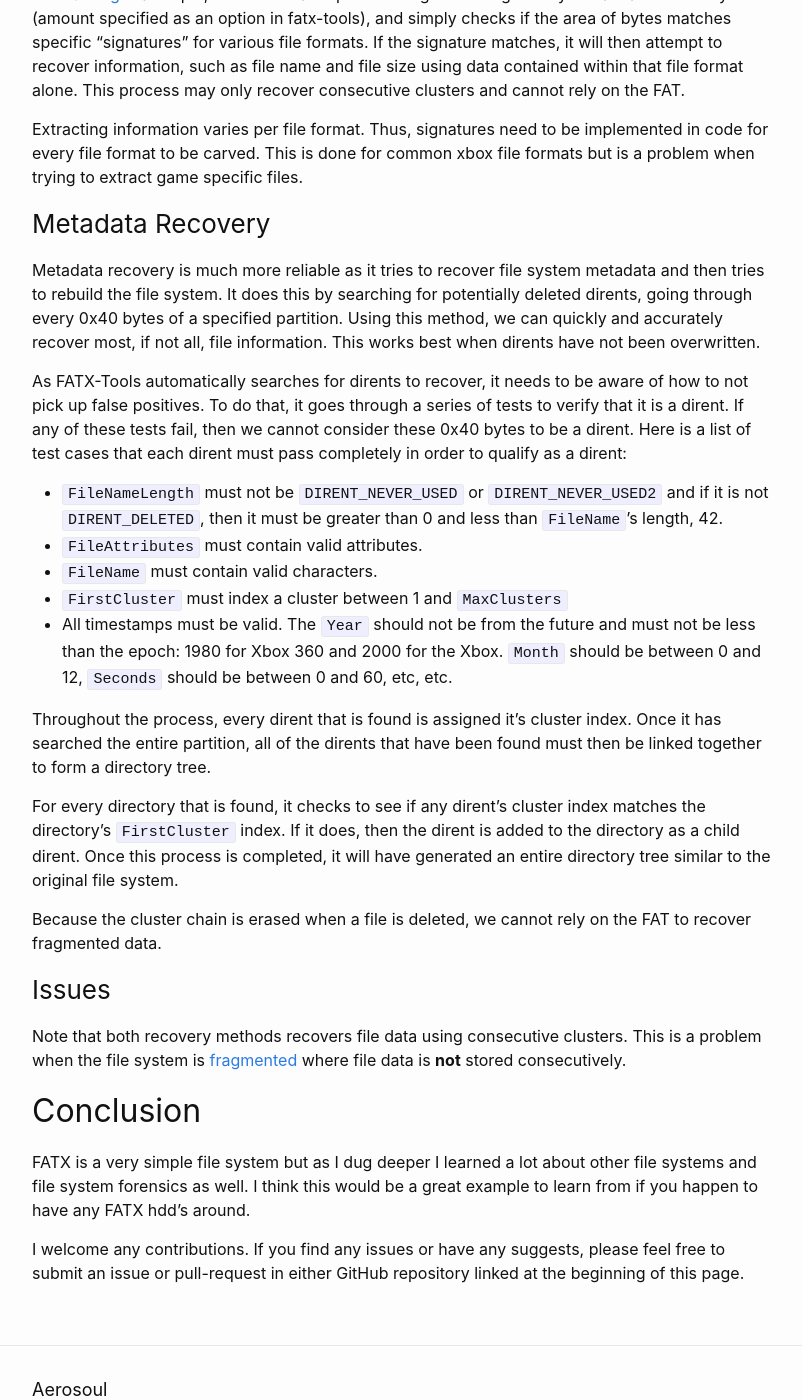
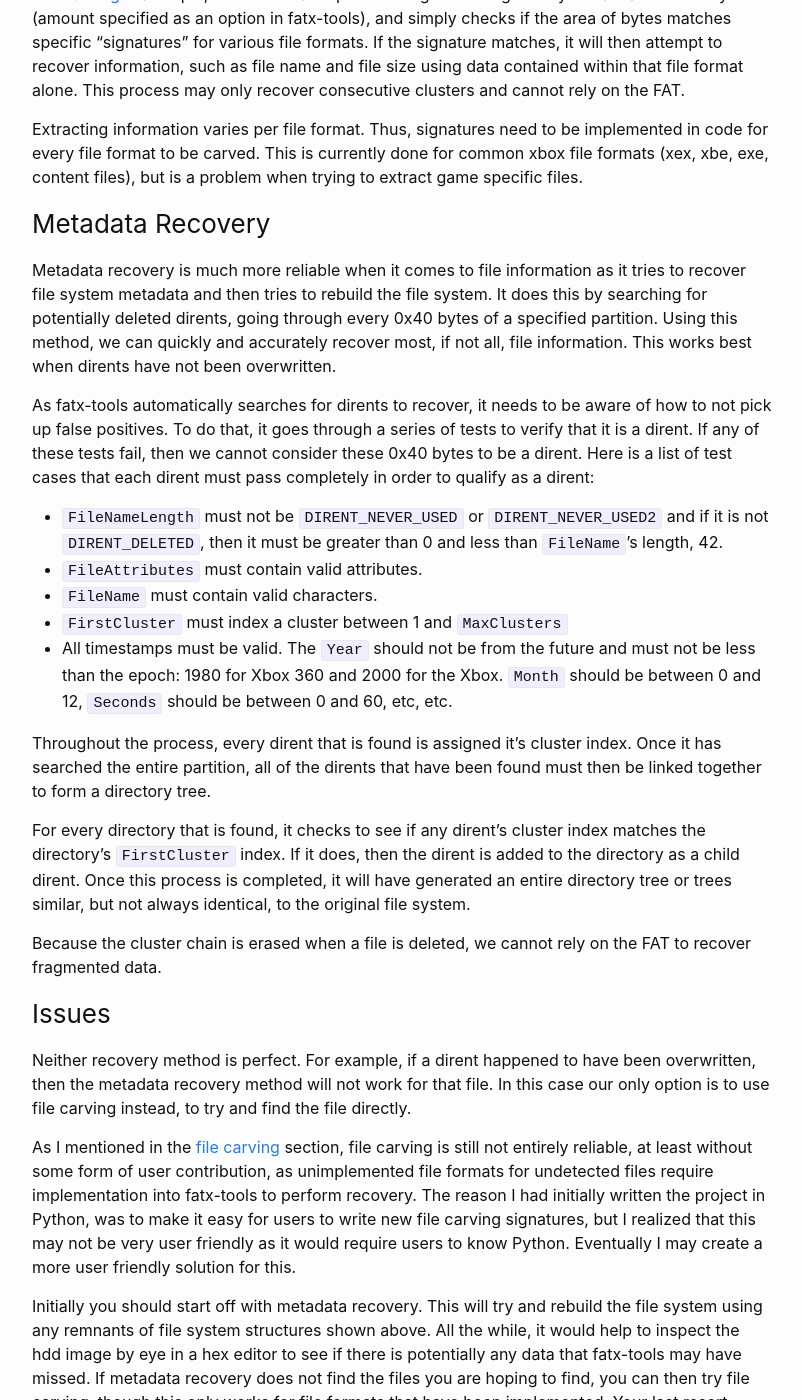
Before and after one commit to aerosoul94/aerosoul94.github.io, a Jekyll site: the page built from _posts/2020-02-24-fatx-reading-and-recovery.md, in a window 1280 px wide and 1400 px high, scrolled down 9302 px. Shown: the whole window, without its empty margins (238-1040 px from the left). Built offline with Jekyll 4.4.1, drawn with Linux system fonts in a browser that asks for light colours; some of the changed text lies outside the part shown.

Commit message:
Update 2020-02-24-fatx-reading-and-recovery.md

```diff
--- a/_posts/2020-02-24-fatx-reading-and-recovery.md
+++ b/_posts/2020-02-24-fatx-reading-and-recovery.md
@@ -7,7 +7,7 @@ tags: [xbox, forensics]
 author: aerosoul
 ---
 
-This is a write up for the data recovery tools I created for the Xbox and the Xbox 360. My goal is try and give users a greater understanding into how these tools work so that they may possibly be improved upon or just as an aid for doing manual data recovery. I will cover the FATX file system and methods for data recovery. There are currently two open source repositories on my GitHub for FATX-Tools.
+This is a write up for the data recovery tools I created for the Xbox and the Xbox 360. My goal is try and give users a greater understanding into how these tools work so that they may possibly be improved upon or just as an aid for doing manual data recovery. I will cover the FATX file system and methods for data recovery. There are currently two open source repositories on my GitHub for fatx-tools.
 
 <b>Python</b>: [fatx-tools](https://github.com/aerosoul94/fatx-tools)
 
@@ -289,12 +289,12 @@ There are two methods of data recovery implemented in fatx-tools: file carving a
 ### File Carving
 [File carving](https://en.wikipedia.org/wiki/File_carving) is a simple, but less reliable process. It goes through every certain amount of bytes (amount specified as an option in fatx-tools), and simply checks if the area of bytes matches specific "signatures" for various file formats. If the signature matches, it will then attempt to recover information, such as file name and file size using data contained within that file format alone. This process may only recover consecutive clusters and cannot rely on the FAT.
 
-Extracting information varies per file format. Thus, signatures need to be implemented in code for every file format to be carved. This is done for common xbox file formats but is a problem when trying to extract game specific files.
+Extracting information varies per file format. Thus, signatures need to be implemented in code for every file format to be carved. This is currently done for common xbox file formats (xex, xbe, exe, content files), but is a problem when trying to extract game specific files.
 
 ### Metadata Recovery
-Metadata recovery is much more reliable as it tries to recover file system metadata and then tries to rebuild the file system. It does this by searching for potentially deleted dirents, going through every 0x40 bytes of a specified partition. Using this method, we can quickly and accurately recover most, if not all, file information. This works best when dirents have not been overwritten.
+Metadata recovery is much more reliable when it comes to file information as it tries to recover file system metadata and then tries to rebuild the file system. It does this by searching for potentially deleted dirents, going through every 0x40 bytes of a specified partition. Using this method, we can quickly and accurately recover most, if not all, file information. This works best when dirents have not been overwritten.
 
-As FATX-Tools automatically searches for dirents to recover, it needs to be aware of how to not pick up false positives. To do that, it goes through a series of tests to verify that it is a dirent. If any of these tests fail, then we cannot consider these 0x40 bytes to be a dirent. Here is a list of test cases that each dirent must pass completely in order to qualify as a dirent:
+As fatx-tools automatically searches for dirents to recover, it needs to be aware of how to not pick up false positives. To do that, it goes through a series of tests to verify that it is a dirent. If any of these tests fail, then we cannot consider these 0x40 bytes to be a dirent. Here is a list of test cases that each dirent must pass completely in order to qualify as a dirent:
 
 * `FileNameLength` must not be `DIRENT_NEVER_USED` or `DIRENT_NEVER_USED2` and if it is not `DIRENT_DELETED`, then it must be greater than 0 and less than `FileName`'s length, 42.
 * `FileAttributes` must contain valid attributes.
@@ -304,14 +304,22 @@ As FATX-Tools automatically searches for dirents to recover, it needs to be awar
 
 Throughout the process, every dirent that is found is assigned it's cluster index. Once it has searched the entire partition, all of the dirents that have been found must then be linked together to form a directory tree.
 
-For every directory that is found, it checks to see if any dirent's cluster index matches the directory's `FirstCluster` index. If it does, then the dirent is added to the directory as a child dirent. Once this process is completed, it will have generated an entire directory tree similar to the original file system.
+For every directory that is found, it checks to see if any dirent's cluster index matches the directory's `FirstCluster` index. If it does, then the dirent is added to the directory as a child dirent. Once this process is completed, it will have generated an entire directory tree or trees similar, but not always identical, to the original file system.
 
 Because the cluster chain is erased when a file is deleted, we cannot rely on the FAT to recover fragmented data.
 
 ### Issues
-Note that both recovery methods recovers file data using consecutive clusters. This is a problem when the file system is [fragmented](https://en.wikipedia.org/wiki/File_system_fragmentation) where file data is **not** stored consecutively.
+Neither recovery method is perfect. For example, if a dirent happened to have been overwritten, then the metadata recovery method will not work for that file. In this case our only option is to use file carving instead, to try and find the file directly.
+
+As I mentioned in the [file carving](#file-carving) section, file carving is still not entirely reliable, at least without some form of user contribution, as unimplemented file formats for undetected files require implementation into fatx-tools to perform recovery. The reason I had initially written the project in Python, was to make it easy for users to write new file carving signatures, but I realized that this may not be very user friendly as it would require users to know Python. Eventually I may create a more user friendly solution for this.
+
+Initially you should start off with metadata recovery. This will try and rebuild the file system using any remnants of file system structures shown above. All the while, it would help to inspect the hdd image by eye in a hex editor to see if there is potentially any data that fatx-tools may have missed. If metadata recovery does not find the files you are hoping to find, you can then try file carving, though this only works for file formats that have been implemented. Your last resort unfortunately would be manual data recovery.
+
+Another issue to note is that both recovery methods recovers file data using consecutive clusters. This is a problem when the file system is [fragmented](https://en.wikipedia.org/wiki/File_system_fragmentation) where file data is **not** stored consecutively.
 
 ## Conclusion
-FATX is a very simple file system but as I dug deeper I learned a lot about other file systems and file system forensics as well. I think this would be a great example to learn from if you happen to have any FATX hdd's around.
+FATX is a very simple file system and as I dug deeper I learned a lot about other file systems and file system forensics as well. I think this would be a great example to learn from if you happen to have any FATX hdd's around and/or want to learn about file system forensics.
+
+Fatx-tools are as the name implies, tools. I cannot guarantee that they will recover everything that you hope to find, but I hope to be able to provide a base to work from, as well as provide analysis tools to assist manual recovery.
 
 I welcome any contributions. If you find any issues or have any suggests, please feel free to submit an issue or pull-request in either GitHub repository linked at the beginning of this page.
```
